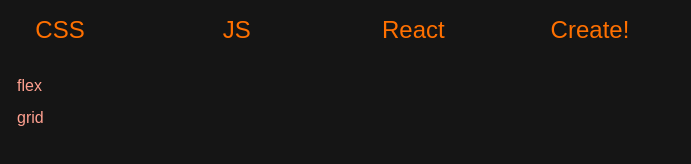
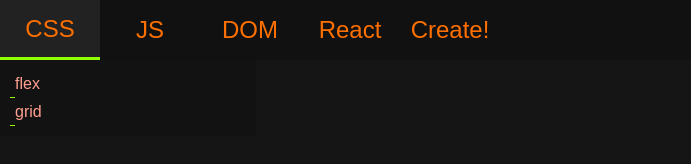
Before and after one commit to knyazev13ivan/summary, a website built with webpack: page src/index.html in a window 1280 px wide. Shown: the whole page, without its empty margins (0-691 px from the left). Built offline with nearby package versions, Linux system fonts and the light colour scheme.

Commit message:
add showActiveElems function

```diff
--- a/src/index.html
+++ b/src/index.html
@@ -13,28 +13,45 @@
     <footer class="footer-page">
         <nav class="nav-page">
             <ul>
-                <li class="nav-page__css">CSS</li>
-                <li class="nav-page__js">JS</li>
-                <li class="nav-page__react">React</li>
-                <li class="nav-page__create">Create!</li>
+                <li class="nav-page__css" data-name="css">CSS</li>
+                <li class="nav-page__js" data-name="js">JS</li>
+                <li class="nav-page__dom" data-name="dom">DOM</li>
+                <li class="nav-page__react" data-name="react">React</li>
+                <li class="nav-page__create" data-name="create">Create!</li>
             </ul>
         </nav>
     </footer>
     <main class="main-page">
-        <section class="css-expression">
+        <section class="expression css-expression hide" data-name="css">
             <ul>
-                <li class="content-item">
-                    <a href="#">flex</a>
-                </li>
-                <li class="content-item">
-                    <a href="#">grid</a>
-                </li>
+                <li class="content-item">flex</li>
+                <li class="content-item">grid</li>
+            </ul>
+        </section>
+        <section class="expression js-expression hide">
+            <ul>
+                <li class="content-item"></li>
+            </ul>
+        </section>
+        <section class="expression dom-expression hide" data-name="dom">
+            <ul>
+                <li class="content-item">querySelector</li>
+                <li class="content-item">querySelectorAll</li>
+                <li class="content-item">getElementById</li>
+                <li class="content-item">elem.matches(css)</li>
+                <li class="content-item">elem.closest(css)</li>
+                <li class="content-item">elemA.contains(elemB)</li>
+            </ul>
+        </section>
+        <section class="expression react-expression hide">
+            <ul>
+                <li class="content-item"></li>
             </ul>
         </section>
         <section class="description"></section>
     </main>
 
-    <script src="index.js"></script>
+    <script type="module" src="index.js"></script>
 </body>
 
 </html>
--- a/src/index.js
+++ b/src/index.js
@@ -1 +1,4 @@
 // import './style/style.css'
+import {showActiveElems} from './modules/showActiveElems.js';
+
+showActiveElems()
--- /dev/null
+++ b/src/modules/showActiveElems.js
@@ -0,0 +1,39 @@
+export function showActiveElems() {
+  let activeMenuSelector = localStorage.getItem('activeMenu') || `.nav-page__css`
+  document.querySelector(activeMenuSelector).classList.add('active')
+
+  let activeExpressionSelector = localStorage.getItem('activeExpression') || `.css-expression`
+  document.querySelector(activeExpressionSelector).classList.remove('hide')
+
+  let menuItems = document.querySelectorAll('.nav-page ul li')
+  let expressions = document.querySelectorAll('.expression')
+  let contentItems = document.querySelectorAll('.content-item')
+
+  for (const item of menuItems) {
+    item.addEventListener('click', () => {
+
+      document.querySelector(activeMenuSelector).classList.remove('active')
+
+      localStorage.setItem('activeMenu', `.nav-page__${item.dataset.name}`)
+      activeMenuSelector = localStorage.getItem('activeMenu')
+      item.classList.add('active')
+
+      document.querySelector(activeExpressionSelector).classList.add('hide')
+
+      localStorage.setItem('activeExpression', `.${item.dataset.name}-expression`)
+      activeExpressionSelector = localStorage.getItem('activeExpression')
+      document.querySelector(activeExpressionSelector).classList.remove('hide')
+    })
+  }
+
+  let currentActiveContentItem = contentItems[0]
+
+  for (const item of contentItems) {
+    item.addEventListener('click', () => {
+      currentActiveContentItem.classList.remove('active')
+      currentActiveContentItem = item
+
+      item.classList.add('active')
+    })
+  }
+}
--- a/src/style/style.css
+++ b/src/style/style.css
@@ -16,17 +16,30 @@
     color: #ff7000;
 }
 
+/* tech */
+
+.hide {
+    display: none;
+}
+
+.active {
+    background-color: #151515;
+    border-bottom-width: 2px;
+    border-bottom-style: solid;
+    border-bottom-color: #90ff00;
+}
+
 /* nav */
 
-.footer-page{
+.footer-page {
     height: 60px;
-    padding: 10px;
+
+    background-color: #111111;
 }
 
 .nav-page ul {
     display: flex;
     flex-direction: rows;
-    justify-content: space-between;
 
     width: 50%;
 }
@@ -40,9 +53,15 @@
 
     font-size: 24px;
     width: 100px;
-    height: 40px;
+    height: 60px;
+    cursor: pointer;
 
     overflow: hidden;
+}
+
+.nav-page ul li:hover,
+.content-item:hover {
+    background-color: #222222;
 }
 
 .nav-page ul li::before,
@@ -56,10 +75,9 @@
     width: 100%;
     height: 1px;
     background-color: #90ff00;
-    /* background-coKlor: transparent; */
 
     transform: translateX(-100%);
-    transition: transform 0.2s;
+    transition: transform 0.1s;
     transition-timing-function: ease-out;
 }
 
@@ -68,37 +86,37 @@
     transform: translateX(0px);
 }
 
+/* .nav-page ul li:active::before {
+    transform: translateX(0px);
+} */
+
 /* content */
 
 .main-page {
     display: grid;
     grid-template-columns: 20% 80%;
-    /* display: flex; */
-    /* justify-content: start; */
-
-    margin: 10px;
 }
 
-.css-expression {
+.expression {
+    padding: 10px;
+
+    background-color: #121212;
+}
+
+.content-item {
+    display: block;
+    position: relative;
+
+    padding: 5px;
+    width: 100%;
+    height: 100%;
+
+    color: #ffa090;
+    cursor: pointer;
+
+    overflow: hidden;
 }
 
 .description {
     padding: 7px;
 }
-
-.content-item {
-    position: relative;
-
-    overflow: hidden;
-}
-
-.content-item a {
-    display: block;
-
-    padding: 7px;
-    width: 100%;
-    height: 100%;
-
-    text-decoration: none;
-    color: #ffa090;
-}
```
